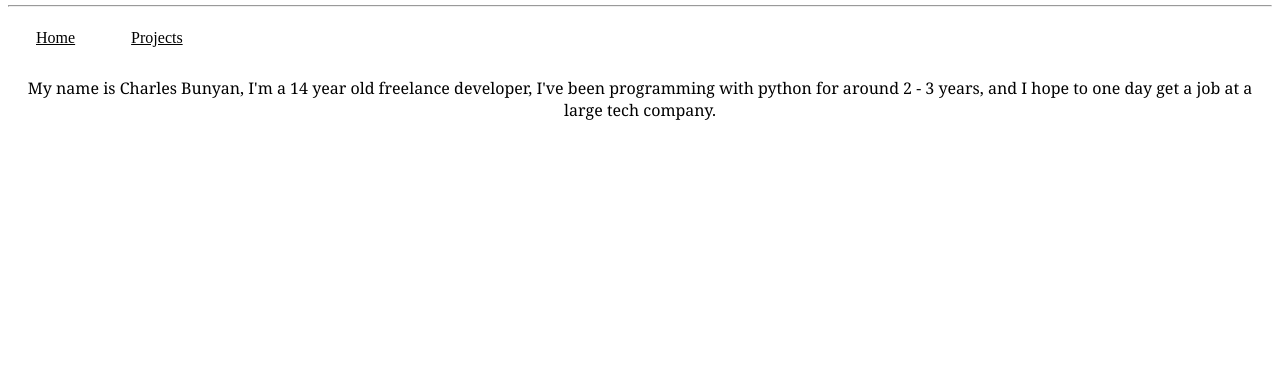
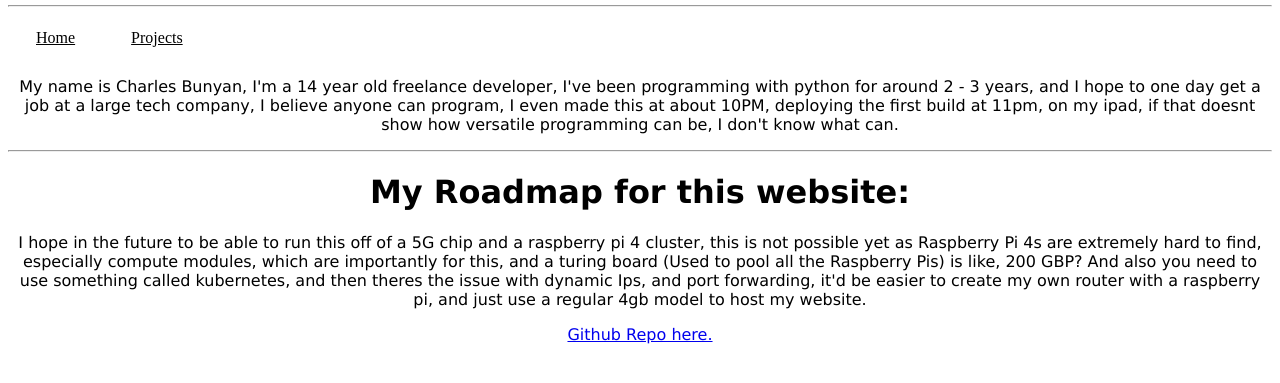
Before and after one commit to Memealade/CharlesBunyan.com, a website: page about.html in a window 1280 px wide. Shown: the part 59-442 px from the top of the page. Drawn offline with Linux system fonts and the light colour scheme.

Commit message:
Changed font to Verdana
How is this the biggest change I’ve made so far?

```diff
--- a/about.html
+++ b/about.html
@@ -26,10 +26,14 @@
 
         <hr style = "Color: Grey;">
         <a href ="/index.html"<button class="btn default">Home</button></a><a href ="/projects.html"<button class="btn default">Projects</button></a>
-      <p style="font-family:Georgia;text-align:center;">
-         My name is Charles Bunyan, I'm a 14 year old freelance developer, I've been programming with python for around 2 - 3 years, and I hope to one day get a job at a large tech company.
+        <p style="font-family:Verdana;text-align:center;">
+            My name is Charles Bunyan, I'm a 14 year old freelance developer, I've been programming with python for around 2 - 3 years, and I hope to one day get a job at a large tech company, I believe anyone can program, I even made this at about 10PM, deploying the first build at 11pm, on my ipad, if that doesnt show how versatile programming can be, I don't know what can.
         </p>
+        <hr style = "Color: Grey;">
+        <h1 style = "font-family:Verdana;text-align:Center;"> My Roadmap for this website:</h1>
+        <p style = "font-family:Verdana;Text-align:Center;"> I hope in the future to be able to run this off of a 5G chip and a raspberry pi 4 cluster, this is not possible yet as Raspberry Pi 4s are extremely hard to find, especially compute modules, which are importantly for this, and a turing board (Used to pool all the Raspberry Pis) is
+            like, 200 GBP? And also you need to use something called kubernetes, and then theres the issue with dynamic Ips, and port forwarding, it'd be easier to create my own router with a raspberry pi, and just use a regular 4gb model to host my website. </p>
 
+        <a href = "https://github.com/Memealade/CharlesBunyan.com"> <p style = "Text-align:center;Font-family:Verdana;"> Github Repo here. </p></a>
     </body>
-
 </html>
```
Also changed, not shown: index.html (+2 -1 lines), projects.html (+3 -3 lines). Lines whose indentation alone changed are shown as unchanged.
